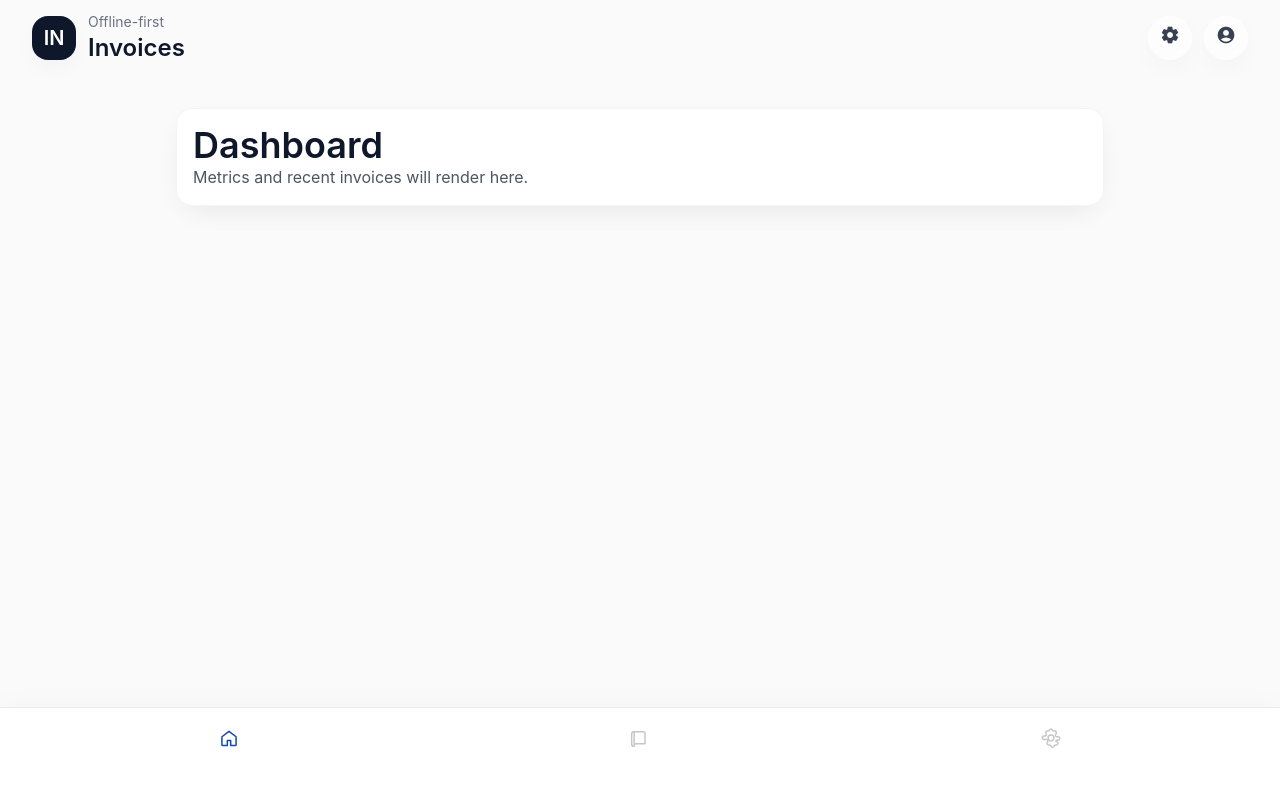
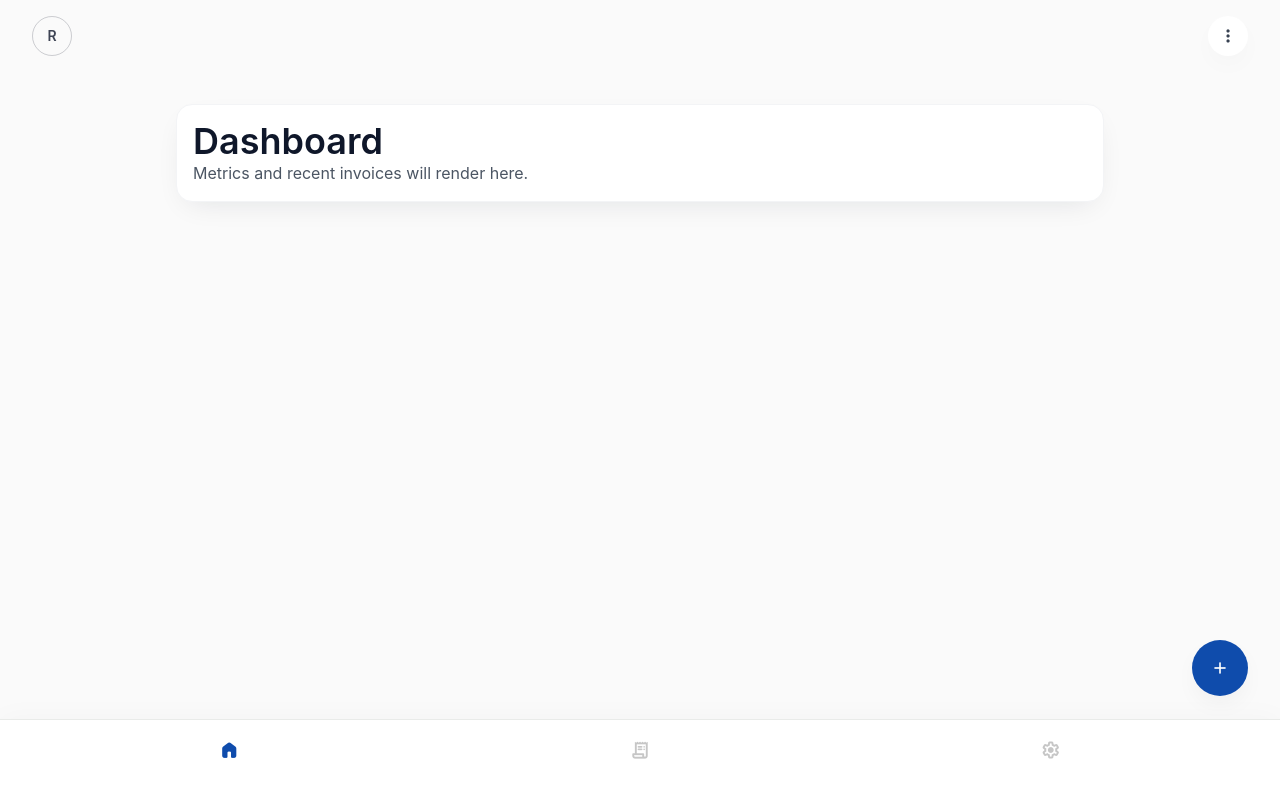
Before and after one commit to Shikamaru007/risopo-app, a React (Vite) app: page /dashboard in a window 1280 px wide. Built offline with nearby package versions, Linux system fonts and the light colour scheme; a web font is replaced by a local one.

Commit message:
worked on the styling a bit

```diff
--- a/index.html
+++ b/index.html
@@ -11,7 +11,11 @@
     />
     <link
       rel="stylesheet"
-      href="https://fonts.googleapis.com/css2?family=Material+Symbols+Rounded:wght@400;500;600&display=swap"
+      href="https://fonts.googleapis.com/css2?family=Material+Symbols+Rounded:opsz,wght,FILL,GRAD@24,400,0,0;24,600,1,0&display=swap"
+    />
+    <link
+      rel="stylesheet"
+      href="https://fonts.googleapis.com/icon?family=Material+Icons+Outlined"
     />
     <link
       rel="stylesheet"
--- a/src/components/Fab.tsx
+++ b/src/components/Fab.tsx
@@ -8,9 +8,9 @@ interface FabProps {
 export const Fab: React.FC<FabProps> = ({ onClick, label = 'New Invoice' }) => (
   <button
     onClick={onClick}
-    className="fixed bottom-20 right-4 z-40 inline-flex items-center gap-2 rounded-full bg-accent px-4 py-3 text-white shadow-soft hover:bg-blue-600 focus-visible:outline focus-visible:outline-2 focus-visible:outline-offset-2 focus-visible:outline-accent md:bottom-8 md:right-8"
+    aria-label={label}
+    className="fixed bottom-[calc(env(safe-area-inset-bottom,0px)+112px)] right-4 z-40 inline-flex h-14 w-14 items-center justify-center rounded-full bg-[var(--brand-blue)] text-white shadow-soft transition-colors focus-visible:outline focus-visible:outline-2 focus-visible:outline-offset-2 focus-visible:outline-[var(--brand-blue)] md:bottom-[calc(env(safe-area-inset-bottom,0px)+104px)] md:right-8 md:hover:bg-[var(--brand-blue-dark)] active:bg-[var(--brand-blue-pressed)]"
   >
-    <span className="text-lg">＋</span>
-    <span className="font-semibold text-sm">{label}</span>
+    <span className="icon material-icons-round text-[24px]">add</span>
   </button>
 );
--- a/src/layouts/AppLayout.tsx
+++ b/src/layouts/AppLayout.tsx
@@ -1,47 +1,25 @@
 import React from 'react';
 import { Link, useLocation } from 'react-router-dom';
-import { navItems } from '../utils/nav';
+import { navItems, NavIconName } from '../utils/nav';
 
 interface AppLayoutProps {
   children: React.ReactNode;
 }
 
-const NAV_ACTIVE_COLOR = '#0f4cac';
-const NAV_INACTIVE_COLOR = '#c6c6c6';
-
-type NavIconName = 'home' | 'book' | 'settings';
-
 const NavIcon: React.FC<{ name: NavIconName; active: boolean }> = ({ name, active }) => {
-  const color = active ? NAV_ACTIVE_COLOR : NAV_INACTIVE_COLOR;
   return (
-    <svg
-      aria-hidden
-      viewBox="0 0 24 24"
-      className="h-5 w-5"
-      fill="none"
-      stroke={color}
-      strokeWidth={1.8}
-      strokeLinecap="round"
-      strokeLinejoin="round"
+    <span
+      className={`icon material-symbols-rounded text-[22px] transition-colors ${
+        active ? 'text-[var(--brand-blue)]' : 'text-[var(--tab-muted)]'
+      } md:group-hover:text-[var(--brand-blue-dark)] group-active:text-[var(--brand-blue-pressed)]`}
+      style={{
+        fontVariationSettings: active
+          ? '"FILL" 1, "wght" 600, "GRAD" 0, "opsz" 24'
+          : '"FILL" 0, "wght" 500, "GRAD" 0, "opsz" 24'
+      }}
     >
-      {name === 'home' && (
-        <>
-          <path d="M3.5 10.5L12 4l8.5 6.5V20a1 1 0 0 1-1 1h-5.5v-6h-4v6H4.5a1 1 0 0 1-1-1v-9.5z" />
-        </>
-      )}
-      {name === 'book' && (
-        <>
-          <path d="M5 4.5h10.5A2.5 2.5 0 0 1 18 7v12H7.5A2.5 2.5 0 0 0 5 21V4.5z" />
-          <path d="M5 4.5h-.5A2.5 2.5 0 0 0 2 7v12.5A2.5 2.5 0 0 0 4.5 22H5" />
-        </>
-      )}
-      {name === 'settings' && (
-        <>
-          <path d="M12 15.5a3.5 3.5 0 1 0 0-7 3.5 3.5 0 0 0 0 7z" />
-          <path d="M19.4 15a1.8 1.8 0 0 0 .36 1.98l.06.06a2 2 0 0 1-1.42 3.42h-1a1.8 1.8 0 0 0-1.7 1.23l-.05.14a2 2 0 0 1-3.7 0l-.05-.14a1.8 1.8 0 0 0-1.7-1.23h-1a2 2 0 0 1-1.42-3.42l.06-.06a1.8 1.8 0 0 0 .36-1.98l-.02-.08a1.8 1.8 0 0 0-1.7-1.27H3.5a2 2 0 0 1 0-4h1.03a1.8 1.8 0 0 0 1.7-1.27l.02-.08a1.8 1.8 0 0 0-.36-1.98l-.06-.06A2 2 0 0 1 7.27 3.7h1a1.8 1.8 0 0 0 1.7-1.23l.05-.14a2 2 0 0 1 3.7 0l.05.14a1.8 1.8 0 0 0 1.7 1.23h1a2 2 0 0 1 1.42 3.42l-.06.06a1.8 1.8 0 0 0-.36 1.98l.02.08a1.8 1.8 0 0 0 1.7 1.27H20.5a2 2 0 0 1 0 4h-1.03a1.8 1.8 0 0 0-1.7 1.27l-.02.08z" />
-        </>
-      )}
-    </svg>
+      {name}
+    </span>
   );
 };
 
@@ -54,7 +32,7 @@ const BottomNav: React.FC = () => {
         paddingTop: '8px',
         paddingLeft: '24px',
         paddingRight: '24px',
-        paddingBottom: 'calc(env(safe-area-inset-bottom, 0px) + 40px)'
+        paddingBottom: 'calc(env(safe-area-inset-bottom, 0px) + 28px)'
       }}
     >
       <div className="flex w-full items-center">
@@ -65,7 +43,7 @@ const BottomNav: React.FC = () => {
               key={item.path}
               to={item.path}
               aria-label={item.label}
-              className="flex flex-1 items-center justify-center"
+              className="group flex flex-1 items-center justify-center"
             >
               <div
                 className={`flex items-center justify-center rounded-2xl ${
@@ -86,27 +64,19 @@ export const AppLayout: React.FC<AppLayoutProps> = ({ children }) => {
   return (
     <div className="relative min-h-screen bg-surface text-ink">
       <div className="flex-1">
-        <header className="sticky top-0 z-30 hidden bg-surface/95 backdrop-blur md:block">
-          <div className="mx-auto flex items-center justify-between px-4 py-3 md:px-8">
+        <header className="sticky top-0 z-30">
+          <div className="mx-auto flex items-center justify-between px-4 py-4 md:px-8">
             <div className="flex items-center gap-3">
-              <div className="flex h-11 w-11 items-center justify-center rounded-2xl bg-ink text-white text-xl font-semibold shadow-soft">IN</div>
-              <div className="hidden md:flex flex-col leading-tight">
-                <span className="text-sm text-gray-500">Offline-first</span>
-                <span className="text-2xl font-semibold">Invoices</span>
+              <div className="flex h-10 w-10 items-center justify-center rounded-full border border-ink/20 text-sm font-semibold text-ink/80">
+                R
               </div>
             </div>
-            <div className="flex items-center gap-3 text-gray-700">
+            <div className="flex items-center text-gray-700">
               <button
-                aria-label="Options"
-                className="h-11 w-11 rounded-full bg-white/70 text-xl shadow-soft backdrop-blur hover:bg-white"
+                aria-label="Menu"
+                className="flex h-10 w-10 items-center justify-center rounded-full bg-white text-xl shadow-soft hover:shadow-md"
               >
-                <span className="icon material-icons-round text-[22px]">settings</span>
-              </button>
-              <button
-                aria-label="Profile"
-                className="h-11 w-11 rounded-full bg-white/70 shadow-soft backdrop-blur hover:bg-white"
-              >
-                <span className="icon material-icons-round text-[22px]">account_circle</span>
+                <span className="icon material-icons-round text-[22px]">more_vert</span>
               </button>
             </div>
           </div>
--- a/src/styles/global.css
+++ b/src/styles/global.css
@@ -5,6 +5,10 @@
 :root {
   color-scheme: light;
   background-color: #fafafa;
+  --brand-blue: #0f4cac;
+  --brand-blue-dark: #0b3c86;
+  --brand-blue-pressed: #4b73b8;
+  --tab-muted: #c6c6c6;
 }
 
 body {
@@ -16,7 +20,6 @@ body {
 }
 
 .icon {
-  font-family: "Material Icons Round", "Material Symbols Rounded", sans-serif;
   font-weight: 500;
   font-style: normal;
   font-size: 20px;
--- a/src/utils/nav.ts
+++ b/src/utils/nav.ts
@@ -1,7 +1,7 @@
-export type NavIconName = 'home' | 'book' | 'settings';
+export type NavIconName = 'home' | 'receipt_long' | 'settings';
 
 export const navItems: Array<{ label: string; path: string; icon: NavIconName }> = [
   { label: 'Home', path: '/dashboard', icon: 'home' },
-  { label: 'Invoices', path: '/invoices', icon: 'book' },
+  { label: 'Invoices', path: '/invoices', icon: 'receipt_long' },
   { label: 'Settings', path: '/settings', icon: 'settings' }
 ];
```
